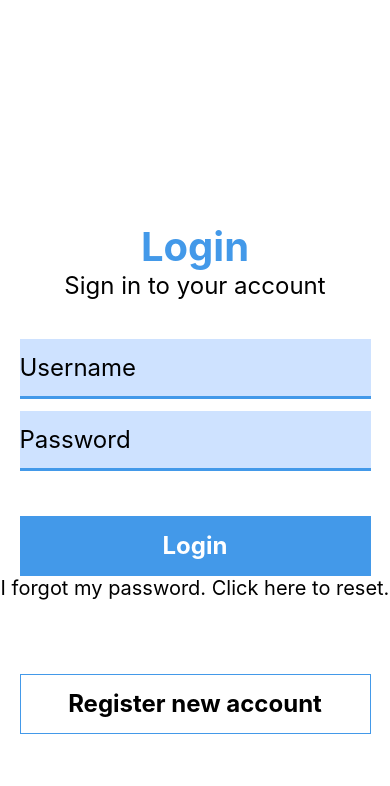
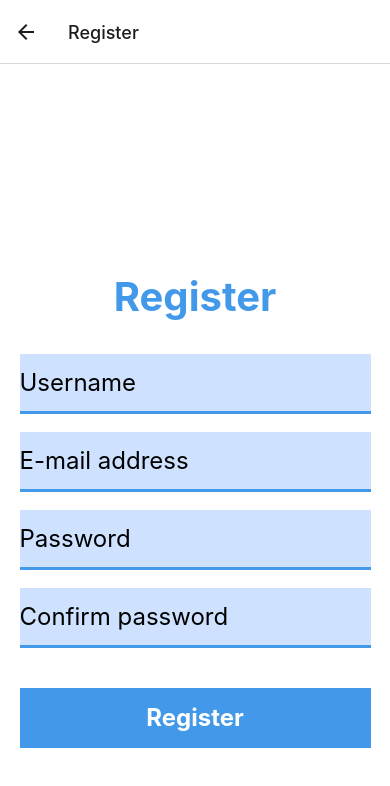
Before and after one commit to howkymike/Pij-zdrowo, a React Native app: screen /Register in a window 390 px wide. Shown: the top 786 px of the page. Built offline with nearby package versions, Linux system fonts and the light colour scheme.

Commit message:
Basic navigation implemented. Register screen added.

```diff
--- a/App.js
+++ b/App.js
@@ -1,89 +1,22 @@
-import { StatusBar } from 'expo-status-bar';
-import { StyleSheet, Text, View, TextInput, TouchableOpacity, Image } from 'react-native';
+import { StatusBar } from "expo-status-bar";
+import { NavigationContainer } from "@react-navigation/native";
+import { createNativeStackNavigator } from "@react-navigation/native-stack";
+
+import Login from "./screens/Login";
+import Register from "./screens/Register.js";
+
+const Stack = createNativeStackNavigator();
 
 export default function App() {
-  const { container, Input, LoginButton, InputLogin, StandardText, LoginText, InputPassword, ButtonText, RegisterButton, RegisterButtonText, Drop } = styles
   return (
-    <View style={container}>
-      <Image resizeMode={'cover'} style={Drop} source={require("C:\\Users\\username\\Documents\\water app\\Frontend\\assets\\drop.png")} width={71} height={98} />
-      <Text style={LoginText}>Login</Text>
-      <Text style={[StandardText, { marginBottom: 39 }]}>Sign in to your account</Text>
-      <TextInput style={[Input, InputLogin, StandardText]} placeholder='Username' />
-      <TextInput style={[Input, InputPassword, StandardText]} placeholder='Password' secureTextEntry={true} />
-      <TouchableOpacity style={LoginButton}>
-        <Text style={ButtonText}>{'Login'}</Text>
-      </TouchableOpacity>
-      <StatusBar style="auto" />
-      <Text style={[StandardText, { fontSize: 20 }]}>I forgot my password. Click here to reset.</Text>
-      <TouchableOpacity style={RegisterButton}>
-        <Text style={RegisterButtonText}>{'Register new account'}</Text>
-      </TouchableOpacity>
-    </View >
+    <>
+      <StatusBar />
+      <NavigationContainer>
+        <Stack.Navigator>
+          <Stack.Screen name="Login" component={Login} />
+          <Stack.Screen name="Register" component={Register} />
+        </Stack.Navigator>
+      </NavigationContainer>
+    </>
   );
 }
-
-const styles = StyleSheet.create({
-  container: {
-    flex: 1,
-    backgroundColor: '#fff',
-    alignItems: 'center',
-    justifyContent: 'center',
-  },
-  Drop: {
-    width: 71,
-    height: 98,
-    marginBottom: 13
-  },
-  LoginText: {
-    fontSize: 40,
-    fontWeight: '700',
-    color: '#4399E9',
-  },
-  StandardText: {
-    fontSize: 24
-  },
-  EncouragingText: {
-    fontSize: 24,
-  },
-  Input: {
-    width: '90%',
-    height: 60,
-    backgroundColor: '#CEE2FF',
-    borderBottomWidth: 3,
-    borderBottomColor: '#4399E9',
-  },
-  InputLogin: {
-    marginBottom: 12
-  },
-  InputPassword: {
-    marginBottom: 45
-  },
-  LoginButton: {
-    backgroundColor: '#4399E9',
-    height: 60,
-    justifyContent: 'center',
-    alignItems: 'center',
-    width: '90%'
-  },
-  ButtonText: {
-    color: 'white',
-    fontWeight: '700',
-    fontSize: 24,
-  },
-  RegisterButton: {
-    marginTop: 74,
-    borderStyle: "solid",
-    borderWidth: 1,
-    borderColor: "#4399E9",
-    backgroundColor: '#FFFFFF',
-    height: 60,
-    justifyContent: 'center',
-    alignItems: 'center',
-    width: '90%'
-  },
-  RegisterButtonText: {
-    color: 'black',
-    fontWeight: '700',
-    fontSize: 24,
-  }
-});
--- a/package.json
+++ b/package.json
@@ -9,10 +9,14 @@
     "web": "expo start --web"
   },
   "dependencies": {
+    "@react-navigation/native": "^6.0.13",
+    "@react-navigation/native-stack": "^6.9.1",
     "expo": "~46.0.16",
     "expo-status-bar": "~1.4.0",
     "react": "18.0.0",
-    "react-native": "0.69.6"
+    "react-native": "0.69.6",
+    "react-native-safe-area-context": "4.3.1",
+    "react-native-screens": "~3.15.0"
   },
   "devDependencies": {
     "@babel/core": "^7.12.9"
--- /dev/null
+++ b/screens/Login.js
@@ -0,0 +1,137 @@
+import { StatusBar } from "expo-status-bar";
+import {
+  StyleSheet,
+  Text,
+  View,
+  TextInput,
+  TouchableOpacity,
+  Image,
+  Pressable,
+} from "react-native";
+
+export default function Login({ navigation }) {
+  function pressHandler() {
+    navigation.navigate("Register");
+  }
+
+  const {
+    container,
+    Input,
+    LoginButton,
+    InputLogin,
+    StandardText,
+    LoginText,
+    InputPassword,
+    ButtonText,
+    RegisterButton,
+    RegisterButtonText,
+    Drop,
+    buttonPress,
+  } = styles;
+  return (
+    <View style={container}>
+      <Image
+        resizeMode={"cover"}
+        style={Drop}
+        source={require("C:\\Users\\Bartosz\\Documents\\Studia\\IoT\\Pij-zdrowo\\assets\\drop.png")}
+        width={71}
+        height={98}
+      />
+      <Text style={LoginText}>Login</Text>
+      <Text style={[StandardText, { marginBottom: 39 }]}>
+        Sign in to your account
+      </Text>
+      <TextInput
+        style={[Input, InputLogin, StandardText]}
+        placeholder="Username"
+      />
+      <TextInput
+        style={[Input, InputPassword, StandardText]}
+        placeholder="Password"
+        secureTextEntry={true}
+      />
+      <TouchableOpacity style={LoginButton}>
+        <Text style={ButtonText}>{"Login"}</Text>
+      </TouchableOpacity>
+      <StatusBar style="auto" />
+      <Text style={[StandardText, { fontSize: 20 }]}>
+        I forgot my password. Click here to reset.
+      </Text>
+      <Pressable
+        style={({ pressed }) => [RegisterButton, pressed ? buttonPress : null]}
+        onPress={pressHandler}
+      >
+        <Text style={RegisterButtonText}>{"Register new account"}</Text>
+      </Pressable>
+    </View>
+  );
+}
+
+const styles = StyleSheet.create({
+  buttonPress: {
+    opacity: 0.3,
+  },
+  container: {
+    flex: 1,
+    backgroundColor: "#fff",
+    alignItems: "center",
+    justifyContent: "center",
+  },
+  Drop: {
+    width: 71,
+    height: 98,
+    marginBottom: 13,
+  },
+  LoginText: {
+    fontSize: 40,
+    fontWeight: "700",
+    color: "#4399E9",
+  },
+  StandardText: {
+    fontSize: 24,
+  },
+  EncouragingText: {
+    fontSize: 24,
+  },
+  Input: {
+    width: "90%",
+    height: 60,
+    backgroundColor: "#CEE2FF",
+    borderBottomWidth: 3,
+    borderBottomColor: "#4399E9",
+  },
+  InputLogin: {
+    marginBottom: 12,
+  },
+  InputPassword: {
+    marginBottom: 45,
+  },
+  LoginButton: {
+    backgroundColor: "#4399E9",
+    height: 60,
+    justifyContent: "center",
+    alignItems: "center",
+    width: "90%",
+  },
+  ButtonText: {
+    color: "white",
+    fontWeight: "700",
+    fontSize: 24,
+  },
+  RegisterButton: {
+    marginTop: 74,
+    borderStyle: "solid",
+    borderWidth: 1,
+    borderColor: "#4399E9",
+    backgroundColor: "#FFFFFF",
+    height: 60,
+    justifyContent: "center",
+    alignItems: "center",
+    width: "90%",
+  },
+  RegisterButtonText: {
+    color: "black",
+    fontWeight: "700",
+    fontSize: 24,
+  },
+});
--- /dev/null
+++ b/screens/Register.js
@@ -0,0 +1,97 @@
+import {
+  StyleSheet,
+  Text,
+  View,
+  TextInput,
+  TouchableOpacity,
+  Image,
+  Pressable,
+} from "react-native";
+
+export default function Register() {
+  const {
+    container,
+    Input,
+    RegisterButton,
+    StandardText,
+    RegisterText,
+    ButtonText,
+    Drop,
+  } = styles;
+  return (
+    <>
+      <View style={container}>
+        <Image
+          resizeMode={"cover"}
+          style={Drop}
+          source={require("C:\\Users\\Bartosz\\Documents\\Studia\\IoT\\Pij-zdrowo\\assets\\drop.png")}
+          width={71}
+          height={98}
+        />
+        <Text style={RegisterText}>Register</Text>
+        <TextInput style={[Input, StandardText]} placeholder="Username" />
+        <TextInput style={[Input, StandardText]} placeholder="E-mail address" />
+        <TextInput
+          style={[Input, StandardText]}
+          placeholder="Password"
+          secureTextEntry={true}
+        />
+        <TextInput
+          style={[Input, StandardText]}
+          placeholder="Confirm password"
+          secureTextEntry={true}
+        />
+        <TouchableOpacity style={RegisterButton}>
+          <Text style={ButtonText}>{"Register"}</Text>
+        </TouchableOpacity>
+      </View>
+    </>
+  );
+}
+
+const styles = StyleSheet.create({
+  container: {
+    flex: 1,
+    backgroundColor: "#fff",
+    alignItems: "center",
+    justifyContent: "center",
+  },
+  Drop: {
+    width: 71,
+    height: 98,
+    marginBottom: 13,
+  },
+  RegisterText: {
+    fontSize: 40,
+    fontWeight: "700",
+    color: "#4399E9",
+    marginBottom: 33,
+  },
+  StandardText: {
+    fontSize: 24,
+  },
+  EncouragingText: {
+    fontSize: 24,
+  },
+  Input: {
+    width: "90%",
+    height: 60,
+    backgroundColor: "#CEE2FF",
+    borderBottomWidth: 3,
+    borderBottomColor: "#4399E9",
+    marginBottom: 18,
+  },
+  RegisterButton: {
+    backgroundColor: "#4399E9",
+    height: 60,
+    justifyContent: "center",
+    alignItems: "center",
+    width: "90%",
+    marginTop: 22,
+  },
+  ButtonText: {
+    color: "white",
+    fontWeight: "700",
+    fontSize: 24,
+  },
+});
```
Also changed, not shown: 1 other file (tests, documents, lock files or other folders).
